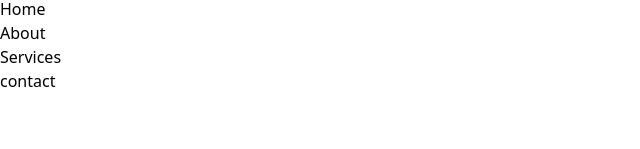
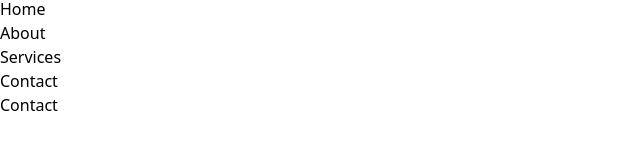
Before and after one commit to AdrianaRoza/fictional-sales-website, a React (Vite) app: page /contact in a window 1280 px wide. Shown: the part 555-704 px from the top of the page, without its empty margins (0-640 px from the left). Built offline with nearby package versions, Linux system fonts and the light colour scheme.

Commit message:
feat:  creating navigation routes

```diff
--- a/package.json
+++ b/package.json
@@ -12,7 +12,8 @@
   "dependencies": {
     "react": "^18.2.0",
     "react-dom": "^18.2.0",
-    "react-icons": "^4.10.1"
+    "react-icons": "^4.10.1",
+    "react-router-dom": "^6.14.2"
   },
   "devDependencies": {
     "@types/react": "^18.2.15",
--- a/src/App.jsx
+++ b/src/App.jsx
@@ -1,11 +1,26 @@
-import NavBar from "./components/NavBar"
+import { BrowserRouter, Routes, Route } from "react-router-dom"
+
+import Home from "./components/pages/Home"
+import About from "./components/pages/About"
+import Layout from "./components/pages/Layout"
+import Services from "./components/pages/Services"
+import Contact from "./components/pages/Contact"
 
 function App() {
 
   return (
-    <div>
-      <NavBar />
-    </div>
+    <>
+      <BrowserRouter>
+        <Routes>
+          <Route path="/" element={<Layout />} >
+            <Route index element={<Home />} />
+            <Route path="/about" element={<About />} />
+            <Route path="/services" element={<Services />} />
+            <Route path="/contact" element={< Contact/>} />
+          </Route>
+        </Routes>
+      </BrowserRouter>
+    </>
   )
 }
 
--- a/src/components/NavBar.jsx
+++ b/src/components/NavBar.jsx
@@ -1,5 +1,7 @@
 import { useState } from 'react'
 import { FaBars } from 'react-icons/fa'
+import { Link } from "react-router-dom"
+
 
 const NavBar = () => {
   const  [showNav, setShowNav] = useState (false)
@@ -43,30 +45,30 @@ const NavBar = () => {
             'hidden'
           )}`}>
           <li>
-            <a href="#home"
+            <Link to="/"
               className="text-violet-500 hover:text-violet-700">
               Home
-            </a>
+            </Link>
           </li>
 
           <li>
-            <a href="#about"
+            <Link to="/about"
               className="text-violet-500  hover:text-violet-700">
               About
-            </a>
+            </Link>
           </li>
 
           <li>
-            <a href="#services"
+            <Link to="/services"
               className="text-violet-500  hover:text-violet-700	">
               Services
-            </a>
+            </Link>
           </li>
           <li>
-            <a href="#contact"
+            <Link to="/contact"
             className="text-violet-500  hover:text-violet-700	">
-              contact
-            </a>
+              Contact
+            </Link>
           </li>
         </ul>
     </nav>
--- /dev/null
+++ b/src/components/pages/About.jsx
@@ -0,0 +1,9 @@
+
+const About = () => {
+  return(
+    <div>
+      About
+    </div>
+  )
+}
+export default About
--- /dev/null
+++ b/src/components/pages/Contact.jsx
@@ -0,0 +1,10 @@
+
+const Contact = () => {
+  return(
+    <div>
+      Contact
+    </div>
+  )
+}
+
+export default Contact
--- /dev/null
+++ b/src/components/pages/Home.jsx
@@ -0,0 +1,10 @@
+
+const Home = () => {
+  return(
+    <div>
+      <h1>Home</h1>
+    </div>
+  )
+}
+
+export default Home
--- /dev/null
+++ b/src/components/pages/Layout.jsx
@@ -0,0 +1,14 @@
+import NavBar from '../NavBar';
+import { Outlet } from 'react-router-dom';
+
+const Layout = () => {
+  return(
+    <>
+      <NavBar />
+
+      <Outlet />
+    </>
+  )
+}
+
+export default Layout
--- /dev/null
+++ b/src/components/pages/Services.jsx
@@ -0,0 +1,10 @@
+
+const Services = () => {
+  return(
+    <div>
+      Services
+    </div>
+  )
+}
+
+export default Services
```
Also changed, not shown: 1 other file (tests, documents, lock files or other folders).
